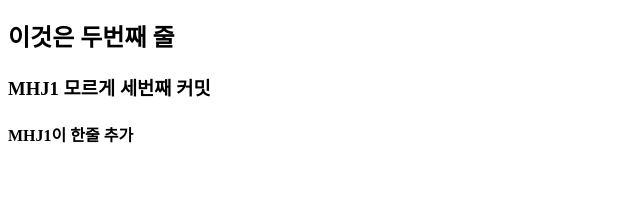
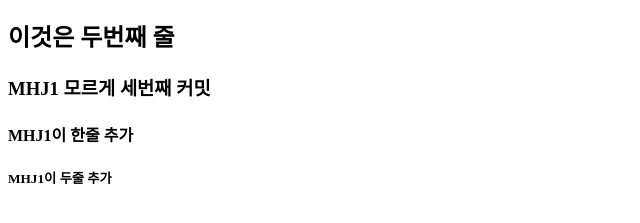
Before and after one commit to kot8585/study-git, a plain HTML site: page index.htm in a window 1280 px wide. Shown: the part 57-280 px from the top of the page, without its empty margins (0-640 px from the left). Drawn offline with Linux system fonts and the light colour scheme.

Commit message:
MHJ1이 master로 푸시

```diff
--- a/index.htm
+++ b/index.htm
@@ -2,3 +2,4 @@
 <h2>이것은 두번째 줄</h2>
 <h3>MHJ1 모르게 세번째 커밋</h3>
 <h4>MHJ1이 한줄 추가</h4>
+<h5>MHJ1이 두줄 추가</h5>
```
